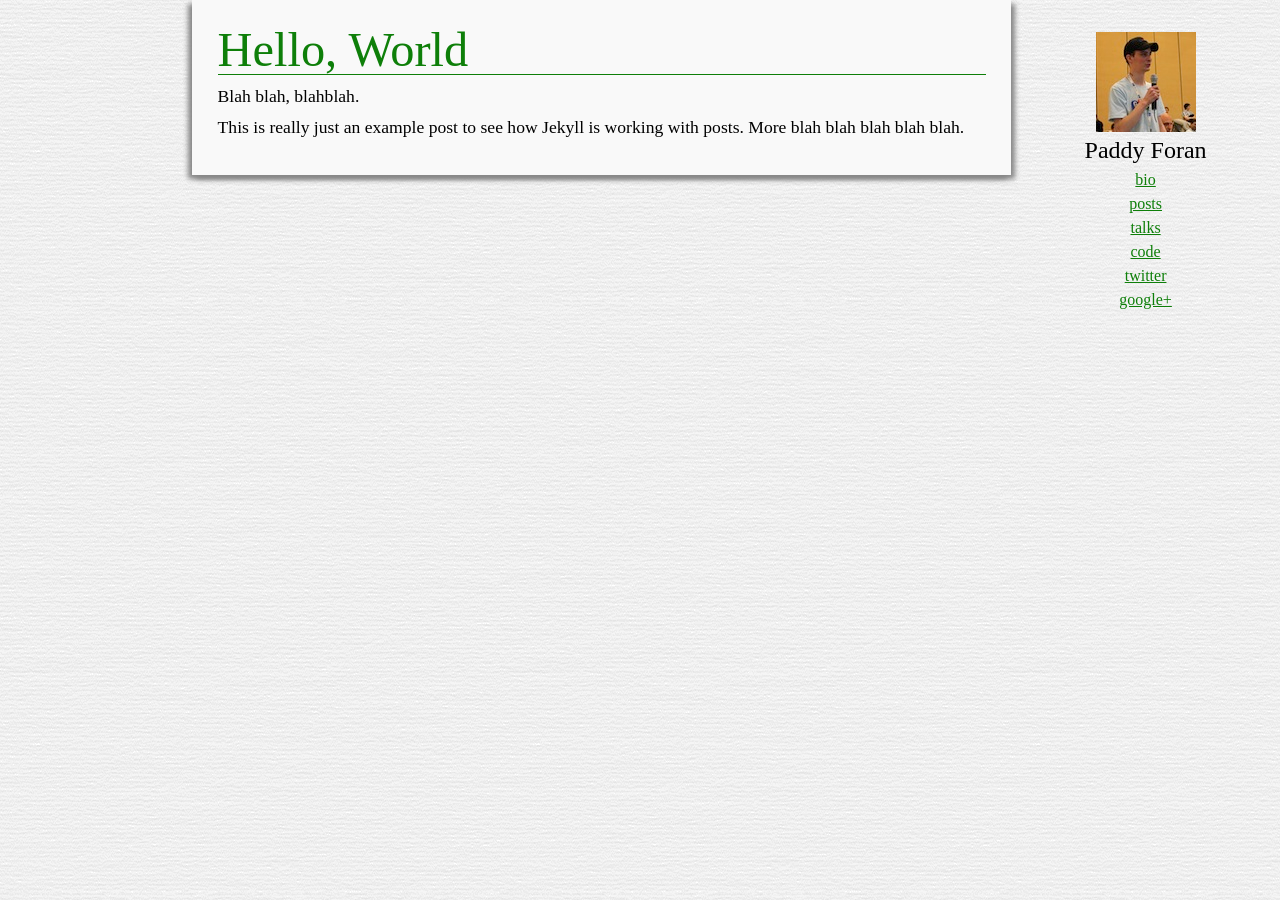
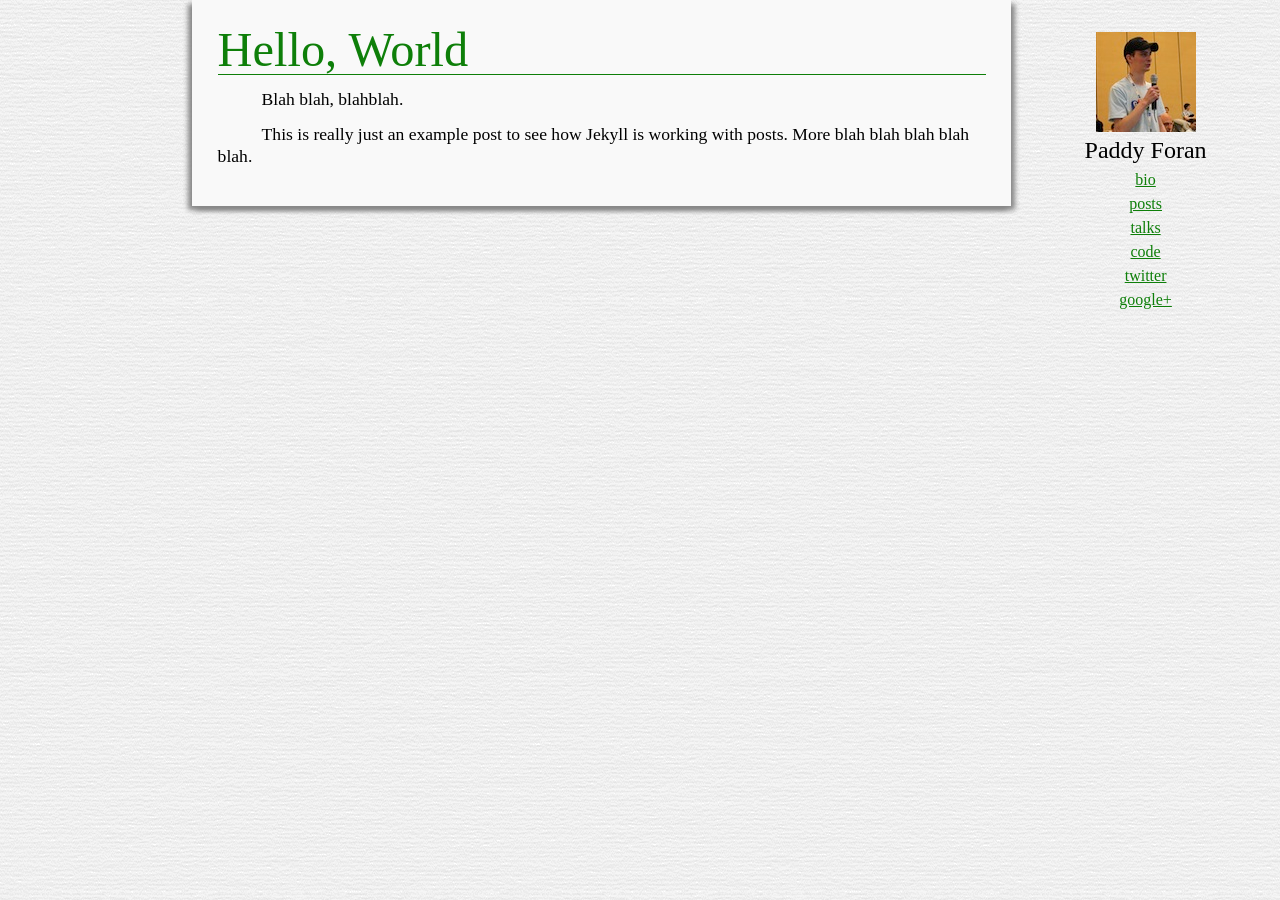
Before and after one commit to paddycarver/blog, a Jekyll site: the page built from _posts/2012-02-22-hello-world.md, in a window 1280 px wide. Built offline with Jekyll 4.4.1, drawn with Linux system fonts in a browser that asks for light colours; some web fonts are replaced.

Commit message:
Text indenting and line height fix.

```diff
--- a/_layouts/post.html
+++ b/_layouts/post.html
@@ -55,6 +55,8 @@
                         }
                         article p {
                                 margin: .75em 0;
+                                line-height: 1.25em;
+                                text-indent: 2.5em;
                         }
                         blockquote {
                                 width: 95%;
```
